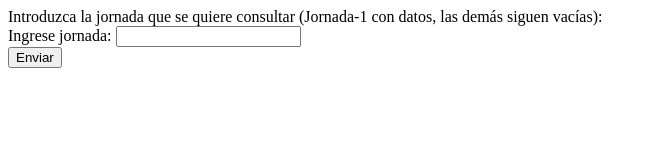
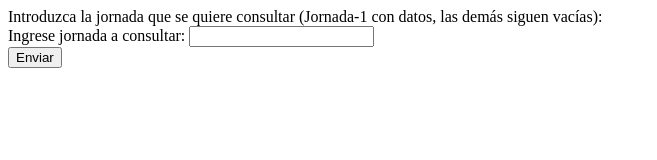
Before and after one commit to antonioml97/BuscadorPartidos, a website: page src/public/index.html in a window 1280 px wide. Shown: the whole page, without its empty margins (0-657 px from the left). Drawn offline with Linux system fonts and the light colour scheme.

Commit message:
Creo primer index.html y primera funcionalidad para el usuario hecha en main.js

```diff
--- a/src/main.js
+++ b/src/main.js
@@ -75,7 +75,7 @@ function recuperar(pedido,respuesta) {
     pedido.on('data', datosparciales => {
         info += datosparciales;
     });
-    // Cuando llegan todos los datos
+    // Cuando tenemos todos los datos
     pedido.on('end', () => {
         const formulario = querystring.parse(info);
 
--- a/src/public/index.html
+++ b/src/public/index.html
@@ -8,7 +8,7 @@
     <form action="recuperardatos" method="post">
         Introduzca la jornada que se quiere consultar (Jornada-1 con datos, las demás siguen vacías):
         <br>
-        Ingrese jornada:
+        Ingrese jornada a consultar:
         <input type="text" name="jornada"><br>
         <input type="submit" value="Enviar">
     </form>
```
